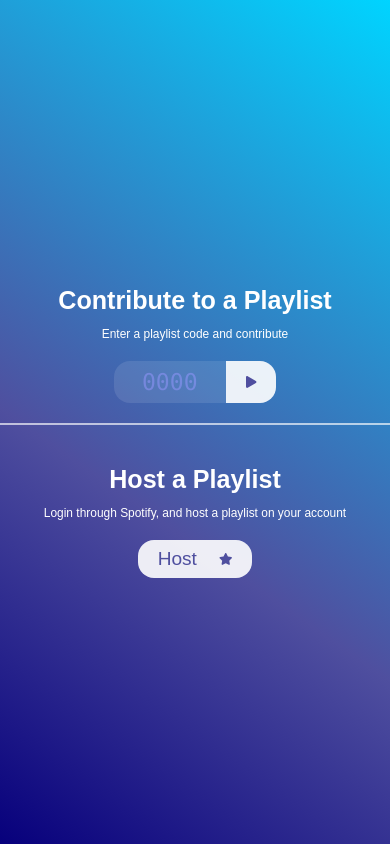
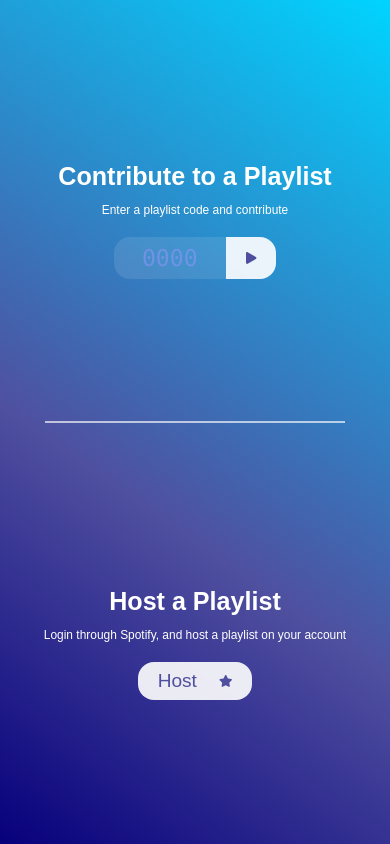
Before and after one commit to corwintines/Spoofity_Client, a React (Create React App) app: page / in a window 390 px wide. Built offline with nearby package versions, Linux system fonts and the light colour scheme.

Commit message:
fix: Mobile styling fixed

```diff
--- a/src/components/Landing/Landing.css
+++ b/src/components/Landing/Landing.css
@@ -14,9 +14,7 @@
   display: flex;
   flex-direction: column;
   align-items: center;
-  justify-content: space-between;
-
-  padding: 20px 10px;
+  justify-content: center;
 
   flex: 1;
 }
@@ -44,13 +42,9 @@
     justify-content: center;
   }
 
-  .Landing__container {
-    flex: 0.1;
-  }
-
   .Landing__seperator {
     width: 50vw;
-    min-width: 400px;
+    min-width: 300px;
     height: 1px;
   }
 }
```
